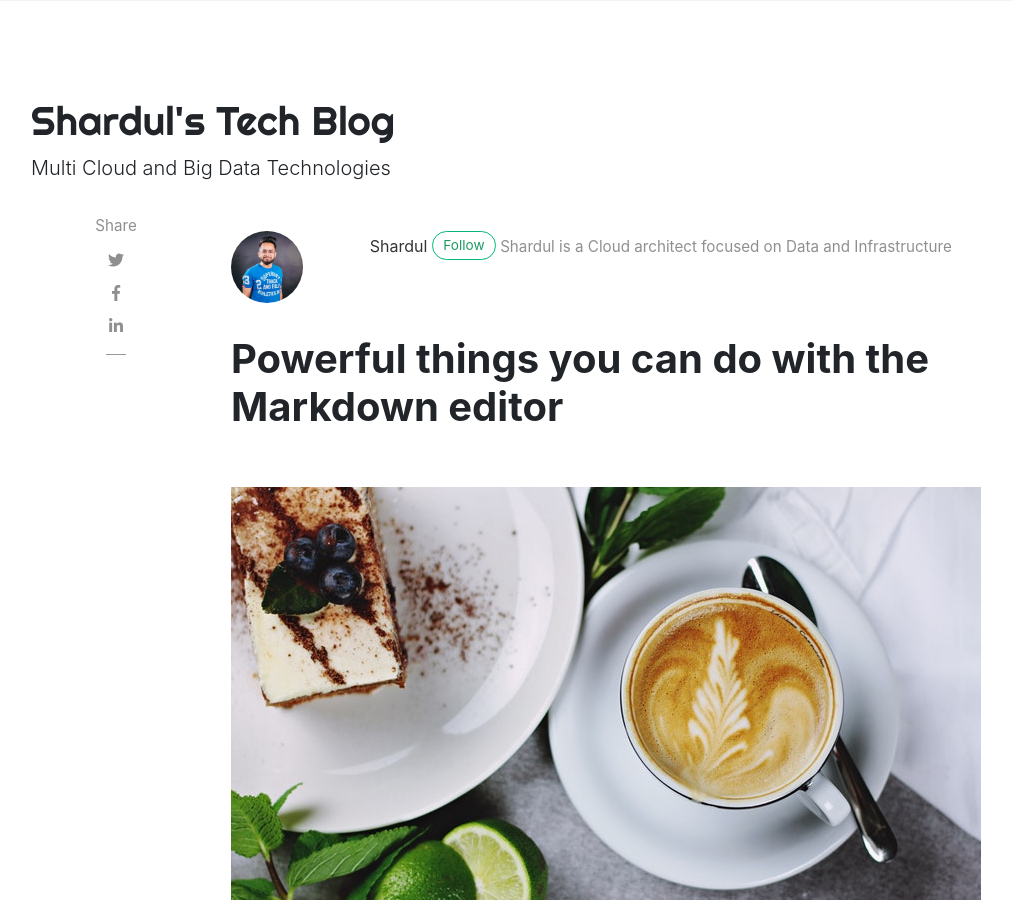
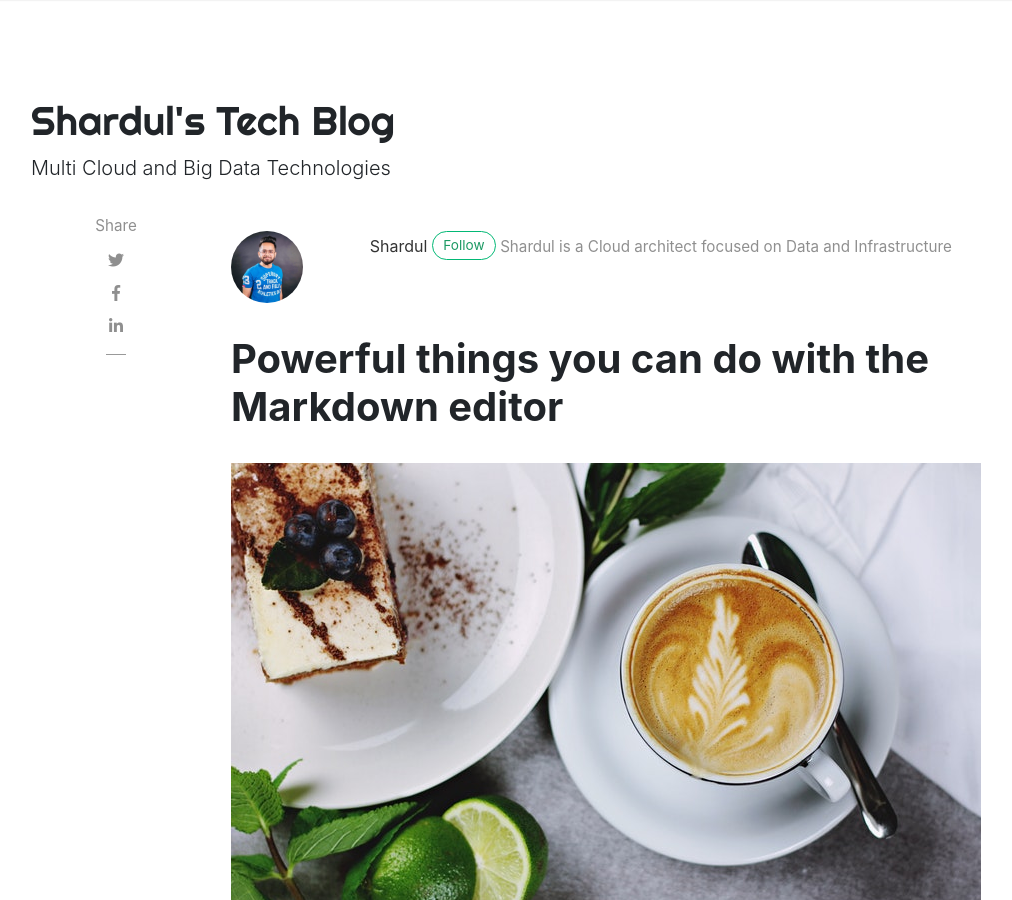
Before and after one commit to shardulsrivastava/shardulsrivastava.github.io, a Jekyll site: the page built from _posts/2020-11-01-powerful-things-markdown-editor.md, in a window 1280 px wide and 900 px high. Shown: the whole window, without its empty margins (54-1066 px from the left). Built offline with Jekyll 4.4.1, drawn with Linux system fonts in a browser that asks for light colours; nearby versions of some CDN libraries; comment, search, counter and statistics services are not loaded.

Commit message:
Disabled adsense from config

```diff
--- a/_config.yml
+++ b/_config.yml
@@ -57,7 +57,7 @@
       line_numbers: true
 
 # Adsense (change to "enabled" to activate, also your client id and ad slot. Create a new ad unit from your Adsense account to get the slot.)
-adsense: "enabled"
+adsense: "disabled"
 adsense-data-ad-client: "pub-7567361643264987"
 adsense-data-ad-slot: "f08c47fec0942fa0"
 
```
